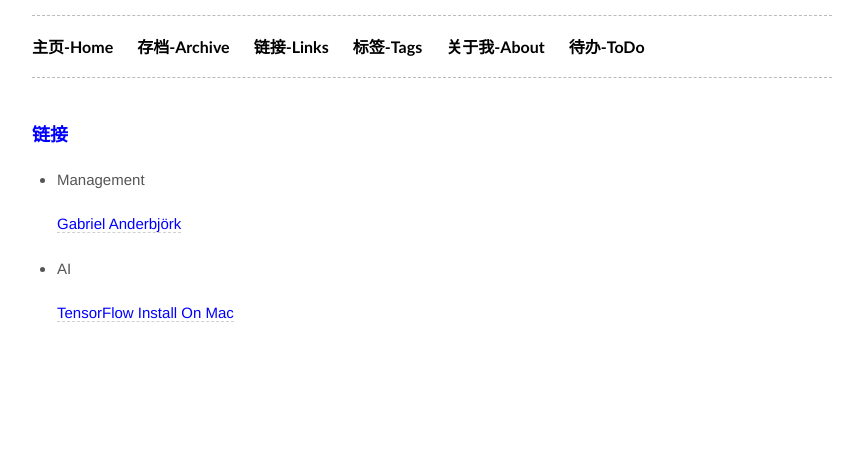
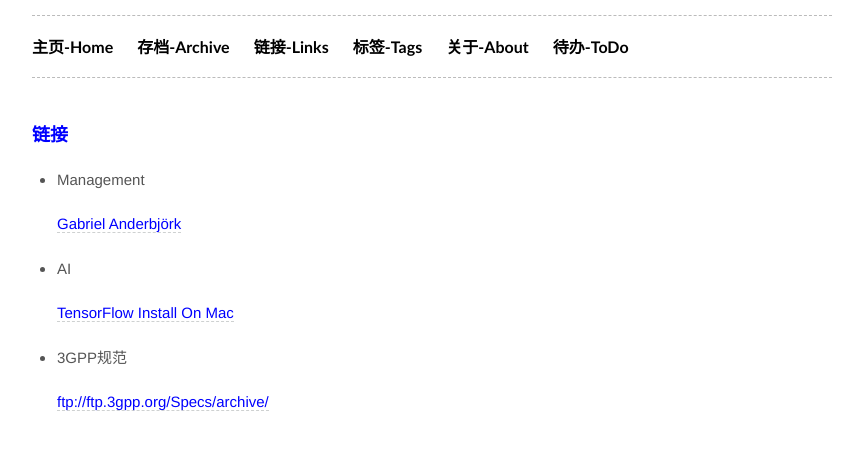
Before and after one commit to fk1091889767/tanwubin.github.io, a Jekyll site: the page built from links.md, in a window 1280 px wide. Shown: the top 450 px of the page, without its empty margins (208-1071 px from the left). Built offline with Jekyll 4.4.1, drawn with Linux system fonts in a browser that asks for light colours; comment, search, counter and statistics services are not loaded.

Commit message:
首页导航链接修改; add 3gpp link;

```diff
--- a/_includes/themes/effector-wide/default.html
+++ b/_includes/themes/effector-wide/default.html
@@ -24,7 +24,7 @@
 <a href="/archive">存档-Archive</a>
 <a href="/links">链接-Links</a>
 <a href="/tag">标签-Tags</a>
-<a href="/about">关于我-About</a>
+<a href="/about">关于-About</a>
 <a href="/todo">待办-ToDo</a>
 <!--<a href="/feed/">订阅-Subscribe</a>-->
 </div>
--- a/links.md
+++ b/links.md
@@ -12,3 +12,7 @@ permalink: /links/
 - AI
 
   [TensorFlow Install On Mac](https://www.tensorflow.org/install/install_mac)
+
+- 3GPP规范
+
+  [ftp://ftp.3gpp.org/Specs/archive/](ftp://ftp.3gpp.org/Specs/archive/)
```
